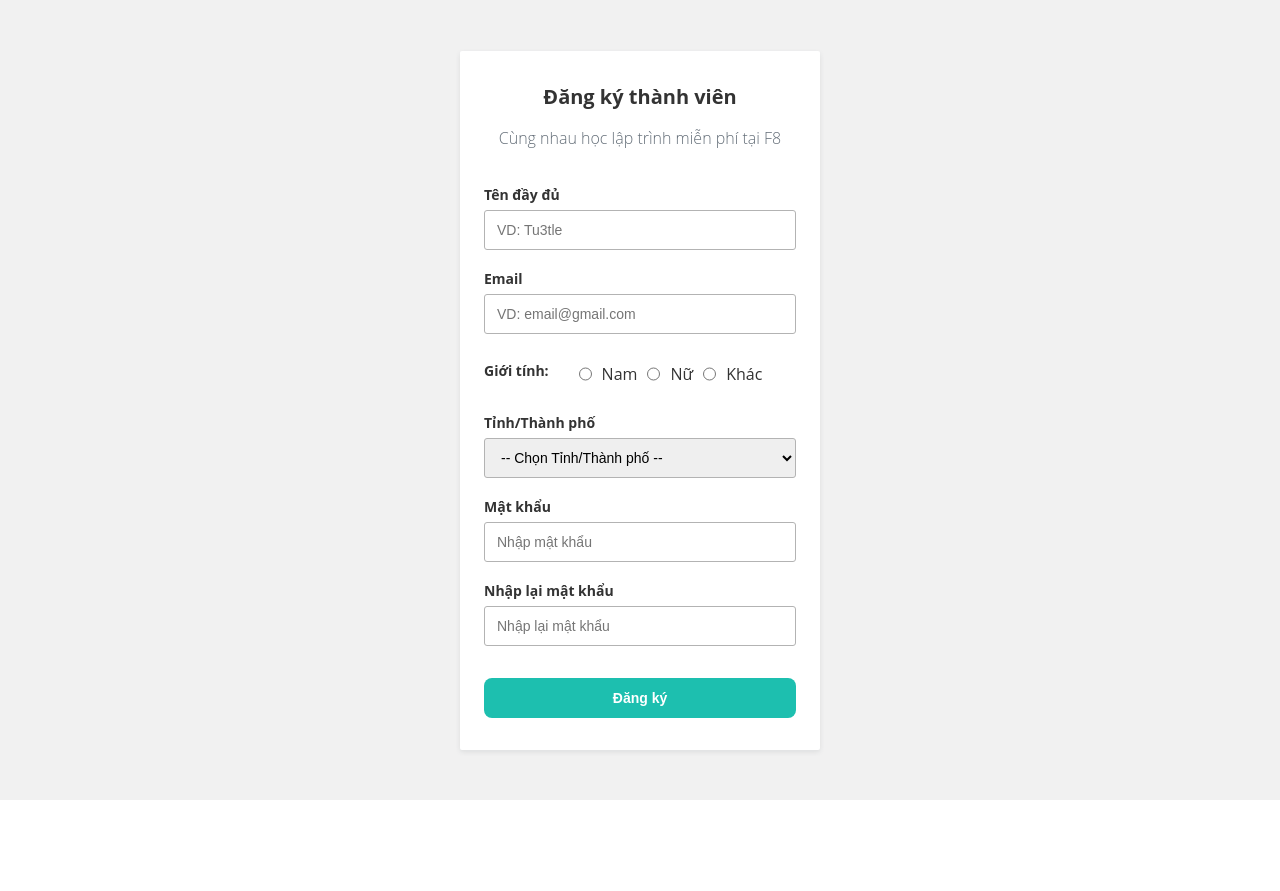
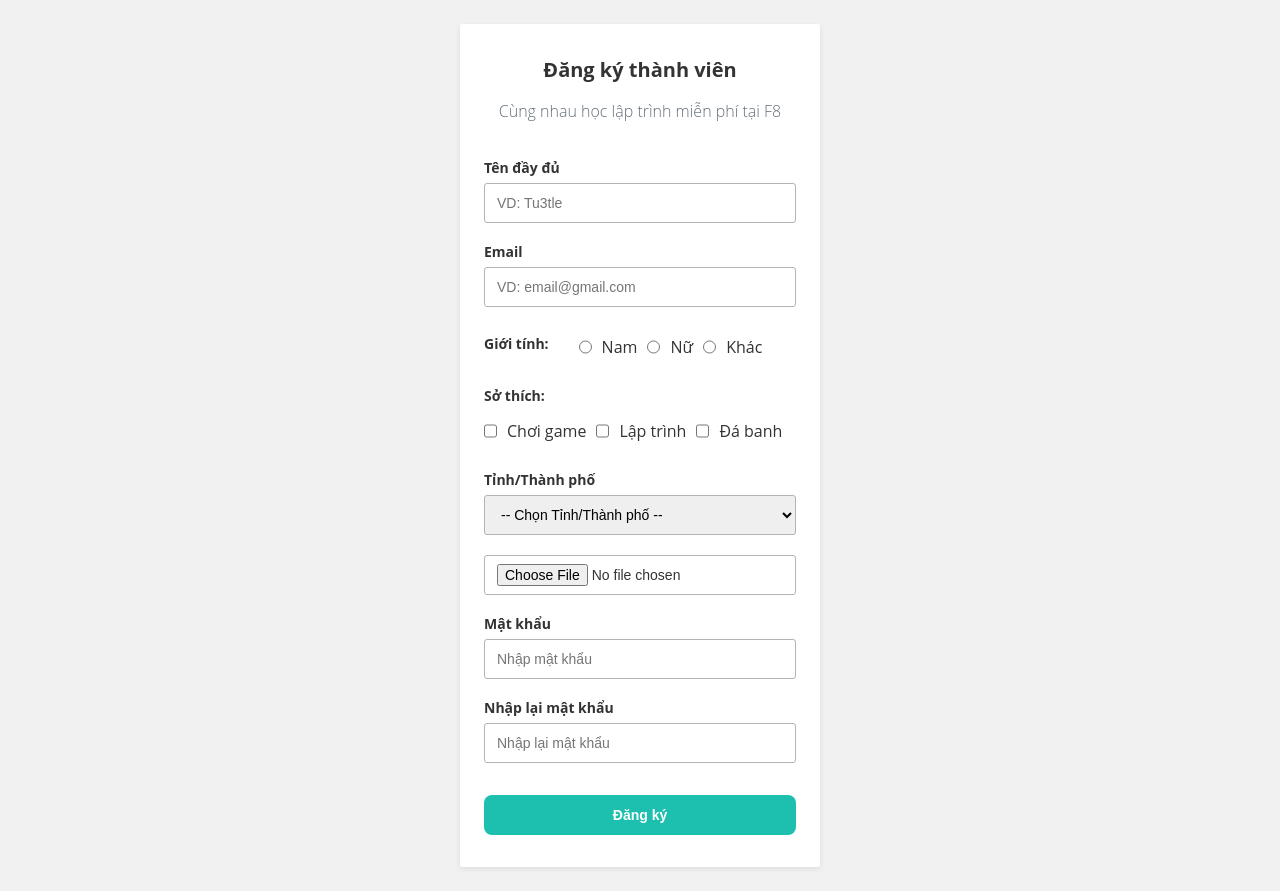
Before and after one commit to ThanhDatTu3tle/validation-form-f8, a website with bundled scripts: page index.html in a window 1280 px wide. Before the commit the page ends 800 px from the top, so only its background shows below. Built offline with nearby package versions, Linux system fonts and the light colour scheme.

Commit message:
update 99%

```diff
--- a/app.js
+++ b/app.js
@@ -80,7 +80,7 @@ export function Validator(options) {
                 break;
               case 'checkbox':
                 if (!input.matches(':checked')) {
-                  values[input.name] = '';
+                  // values[input.name] = '';
                   return values;
                 }
 
@@ -89,7 +89,6 @@ export function Validator(options) {
                 }
 
                 values[input.name].push(input.value);
-
                 break;
               case 'file':
                 values[input.name] = input.files;
--- a/index.html
+++ b/index.html
@@ -45,6 +45,23 @@
         <span class="form-message"></span>
       </div>
 
+      <div class="form-group ">
+        <label for="favorite" class="form-label">Sở thích:</label>
+        <div class="horizontal">
+          <div class="options favorite">
+            <input name="favorite" type="checkbox" value="playgame" class="form-control">
+            <div class="male">Chơi game</div>
+
+            <input name="favorite" type="checkbox" value="code" class="form-control">
+            <div class="female">Lập trình</div>
+
+            <input name="favorite" type="checkbox" value="football" class="form-control">
+            <div class="other">Đá banh</div>
+          </div>
+        </div>
+        <span class="form-message"></span>
+      </div>
+
       <div class="form-group">
         <label for="province" class="form-label">Tỉnh/Thành phố</label>
         <select id="province" name="province" class="form-control">
@@ -54,6 +71,12 @@
           <option value="dan">Đà Nẵng</option>
           <option value="hcm">Hồ Chí Minh</option>
         </select>
+        <span class="form-message"></span>
+      </div>
+
+      <div class="form-group">
+        <!-- <label for="avatar" class="form-label"></label> -->
+        <input id="avatar" name="avatar" type="file" class="form-control">
         <span class="form-message"></span>
       </div>
 
--- a/style.css
+++ b/style.css
@@ -117,6 +117,10 @@ html {
   margin: 0px 0px 0px 30px;
 }
 
+.options.favorite {
+  margin: 0px 0px 0px 0px;
+}
+
 .male {
   display: flex;
   justify-content: center;
--- a/validator.js
+++ b/validator.js
@@ -10,7 +10,9 @@ Validator({
     isRequired('#email'),
     isEmail('#email'),
     isRequired('input[name="gender"]'),
+    isRequired('input[name="favorite"]'),
     isRequired('#province'),
+    isRequired('#avatar'),
     isRequired('#password'),
     isPassword('#password', 6),
     isRequired('#password_confirmation'),
```
